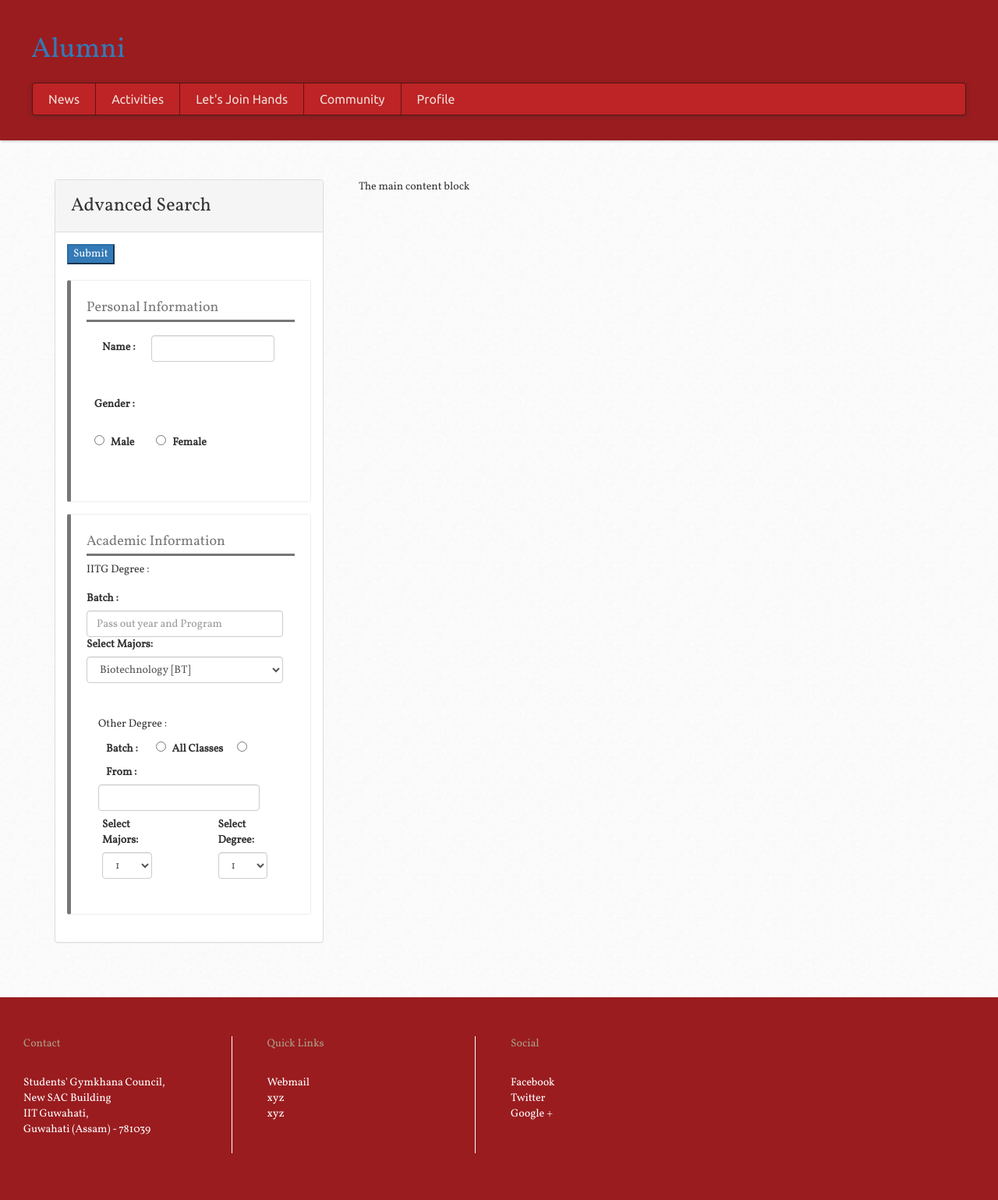
After one commit to sail-iitg/alumniportal, a Django app: page /search/ in a window 1280 px wide. The commit adds this page. Shown: the whole page at 78% size. Run offline with Django 3.2, Linux system fonts and the light colour scheme; the visitor is signed in with stand-in values (Sample User, id 1); parts of the project's set-up code (start-up, migrations or seed data) failed here and were passed over; some libraries are stand-ins or nearby versions.

Commit message:
Fixed DatetimePicker; Volunteer Display; MultiSearch

```diff
--- a/alumniportal/display_views.py
+++ b/alumniportal/display_views.py
@@ -6,6 +6,7 @@ from django.contrib import messages
 from django.contrib.auth.decorators import login_required
 from django.http import HttpResponseRedirect
 from django.shortcuts import render
+from django.db.models import Q
 import time
 from datetime import datetime
 from constants import *
@@ -96,3 +97,31 @@ def items(request, class_type, item_type):
         'items':items,
         'item_type':item_type,
         })
+
+def createQuery(request, result, field):
+    result = result & Q(**{field + "__icontains" : request.POST[field]})
+    return result
+
+@login_required
+def search(request):
+    if request.POST:
+        query = Q()
+        # import pdb; pdb.set_trace()
+        for field in request.POST:
+            if field == "csrfmiddlewaretoken":
+                continue
+            if request.POST[field]:
+                query = createQuery(request, query, field)
+                # query = query & Q(**field{field + "__icontains" : request.POST[field]})
+                # list_of_words = request.POST['name']
+            # for word in list_of_words:
+                # profiles = profiles.filter(name__icontains=word)
+        profiles = models.Profile.objects.filter(query)
+        print query
+        print profiles
+    return render(request, 'alumniportal/search.html', {
+        'page':"search",
+        'batches':PASS_OUT_YEARS,
+        'majors':DEPARTMENTS,
+        # 'profiles':profiles,
+        })
--- a/alumniportal/forms.py
+++ b/alumniportal/forms.py
@@ -84,8 +84,8 @@ class AddActivityForm(forms.ModelForm):
     """
     Form to create a new Activity
     """
-    files = MultiFileField(max_num = 10, min_num = 1, max_file_size = 1024*1024*5)
-    # date_of_birth = forms.DateTimeField(widget=DateTimePicker(options={"format": "DD-MM-YYYY", "pickTime":False}))
+    files = MultiFileField(max_num = 10, min_num = 1, max_file_size = 1024*1024*5, required=False)
+    end_date = forms.DateTimeField(widget=DateTimePicker(options={"format": "DD-MM-YYYY", "pickTime":False}))
 
     class Meta:
         model = models.Activity
--- a/alumniportal/models.py
+++ b/alumniportal/models.py
@@ -169,7 +169,7 @@ class Activity(models.Model):
     activity_type = models.CharField(max_length=32, choices=ACTIVITY_TYPE)
     name = models.CharField(max_length=32)  #Name of the Voluteer Activity being proposed
     purpose = models.CharField(max_length=128)  #Purpose of the activity eg. Welfare of society, CrowdSourcing, Survey
-    image = models.ImageField(upload_to=get_image_path, blank=True, null=True)
+    image = models.ImageField(upload_to=get_image_path)
     created = models.DateTimeField(blank=True)   #Date and time of the start of the activity (Could be timestamp for some)
     end_date = models.DateTimeField(blank=True, null=True)   #
     requirement = models.TextField(blank=True)    #Requirements if any
--- /dev/null
+++ b/alumniportal/templates/alumniportal/search.html
@@ -0,0 +1,138 @@
+<!-- Sumeet Bhaiya , you need to load the bottom three css files from staticfiles -->
+{% extends "base.html" %}
+{% block search %}
+{% load staticfiles %}
+
+<link rel="stylesheet" href="{% static 'assets/css/bootstrap.css' %}">
+<link rel="stylesheet" href="{% static 'assets/css/profile1.css' %}">
+<link rel="stylesheet" href="{% static 'assets/css/search.css' %}">
+<div class="col-md-4 main-content" >
+	<div class="panel panel-default">
+		<div class="panel-heading profile-panel-heading">
+			<h3>Advanced Search</h3>
+		</div>
+		<div class="panel-body">
+			<form role="form" method="POST" action="/search/">
+			{% csrf_token %}
+      			<button class="btn-primary">Submit</button>
+				<div class="bs-callout bs-callout-default">
+					<h4>Personal Information</h4>
+					<div class="row form-group">
+					 	<div class="col-md-12">
+					 		<div class="label-container">
+						 		<label for="name">Name :</label>
+							</div>
+					 		<div class="form-element-container">
+						 		<input type="text" class="form-control" name="name" id="name">
+					 		</div>
+						</div>
+					</div>
+					<div class="row form-group">
+					 	<div class="col-md-12">
+							<div class="form-radio-container col-md-12">
+						 		<div class="row">
+						 			<label class="control-label" for="radios">Gender : </label>
+						 		</div>
+							    <div class="row">
+								    <label for="gender-m">
+								      <input type="radio" name="gender" id="gender-m" value="m">
+									      <label class="form-radio-option-label">Male</label>
+								    </label>
+								    <label for="gender-f">
+								      <input type="radio" name="gender" id="gender-f" value="f">
+								      <label class="form-radio-option-label">Female</label>
+								    </label>
+								</div>
+							</div>
+					 	</div>
+					</div>
+
+				</div>
+
+			<div class="bs-callout bs-callout-default">
+			    <h4>Academic Information</h4>
+					<h5>IITG Degree :</h5>
+	            <div class="row form-group">
+					<div class="col-md-12">
+				 		<div class="form-container">
+					 		<label class="control-label" for="datalist-batch">Batch :</label>
+						 		<input list="batch" name="batch" type="text" class="form-control" placeholder="Pass out year and Program">
+						 		<datalist id="batch" size="10">
+						 		{% for batch in batches %}
+						 			<option value="{{batch.0}}">{{batch.1}}</option>
+						 		{% endfor %}
+						 		</datalist>
+						 </div>
+					</div>
+					<div class="col-md-12">
+						<div class="form-container">
+					      <label for="select-major">Select Majors:</label>
+						      <select class="form-control" id="select-major">
+							        {% for major in majors %}
+							        <option value="{{major.0}}">{{major.1}}</option>
+							        {% endfor %}
+						      </select>
+						</div>
+					</div>
+				</div>
+
+			    <div class="row form-group">
+					<div class="col-md-12">
+				 		<div class="form-radio-container col-md-12">
+					 		<h5>Other Degree :</h5>
+					 		<label class="control-label" for="radios-other">Batch :</label>
+						    <label for="radios-0-other">
+						      <input type="radio" name="radios-other" id="radios-0-other" value="1">
+						      <label class="form-radio-option-label">All Classes</label>
+						    </label>
+					    	<input type="radio" name="radios-1-other" id="radios-1-other" value="1">
+					      <!-- <div class="label-container"> -->
+						 		<label for="class-year-from-other">From :</label>
+						  <!-- </div> -->
+					 		<input type="text" class="form-control" id="class-year-from-other">
+
+							<!--  <div class="label-container">
+							   	<label class="form-radio-option-label">To :</label>
+							</div>
+							<div class="form-element-container"></div>
+							  	<input type="text" class="form-control" id="class-year-to">
+							</div> -->
+						</div>
+					</div>
+
+				 	<div class="col-md-6">
+						<div class="label-container">
+						      <label for="select-major">Select Majors:</label>
+							      <select class="form-control" id="select-major">
+							        <option>1</option>
+							        <option>2</option>
+							        <option>3</option>
+							        <option>4</option>
+							      </select>
+						</div>
+					</div>
+
+					<div class="col-md-6">
+						<div class="label-container">
+					      <label for="select-degree">Select Degree:</label>
+							      <select class="form-control" id="select-degree">
+							        <option>1</option>
+							        <option>2</option>
+							        <option>3</option>
+							        <option>4</option>
+							      </select>
+						</div>
+					</div>
+
+				</div>
+
+      		</div>
+			</form>
+	</div>
+
+</div>
+</div>
+<div class="col-md-8">
+The main content block
+</div>
+{% endblock %}
--- a/alumniportal/templates/alumniportal/volunteer.html
+++ b/alumniportal/templates/alumniportal/volunteer.html
@@ -32,6 +32,4 @@
 
           </div>
 
-          </div>
-
 {% endblock %}
--- a/alumniportal/templates/base.html
+++ b/alumniportal/templates/base.html
@@ -18,7 +18,8 @@
 	<link rel="stylesheet" href="{% static 'assets/css/profile1.css' %}"> <!--  -->
 	<link rel="stylesheet" href="{% static 'assets/css/search.css' %}"> <!--  -->
 	<link rel="stylesheet" href="{% static 'assets/css/sidebar.css' %}"> <!--  -->
-
+	<!-- JQuery Loaded first -->
+	<script src="{% static 'assets/js/jquery.min.js' %}"></script>
 
 
 </head>
@@ -35,7 +36,7 @@
 						<ul class="nav">
 							<li><a href="/news">News</a></li>
 							<li><a href="/activity/">Activities</a></li>
-							<li><a href="#">Let's Join Hands</a></li>
+							<li><a href="/volunteer">Let's Join Hands</a></li>
 							<li><a href="/community">Community</a></li>
 							{% if request.user.is_authenticated and request.user.username != "admin" %}
 							<li><a href="/profile" class="last-header-item">Profile</a></li> {% endif %}
@@ -73,6 +74,8 @@
 	          	<!-- EDITED -->
 	          {% elif page == "add-activity" %}
 	          	{% block add-activity %}{% endblock %}
+	          {% elif page == "search" %}
+	          	{% block search %}{% endblock %}
 	          {% elif page == "blog-details-edit" %}
 	          	{% block blog-details-edit %}{% endblock %}
 	          {% endif %}
@@ -80,14 +83,15 @@
          	  <!--  End Main Content-->
 
 	          <!-- Widgets to be added dynamically to sidebar -->
+	          {% if page != "search" %}
 	          <div class="col-md-3 sidebar" >
 	          <!--  Widget - add the block (complete contents of file) here -->
               {% include "widgets/login.html" %}
               {% include "widgets/question.html" %}
               {% include "widgets/twitter.html" %}
 			  <!--  End Widget-->
-
 	          </div>
+	     		{% endif %}
 	        </div>
 	    </div>
 	        <!-- Same footer across all pages -->
@@ -155,7 +159,6 @@
 
 	<!-- Scripts -->
 
-	<script src="{% static 'assets/js/jquery.min.js' %}"></script>
 	<script src="{% static 'assets/js/bootstrap.min.js' %}"></script>
 
 </body>
--- a/alumniportal/urls.py
+++ b/alumniportal/urls.py
@@ -24,6 +24,7 @@ urlpatterns = [
     url(r'^activity/add/$', forms_views.add_activity , name='add_activity'),
     url(r'^activity/(?P<item_type>.*)/$', display_views.activity_items),
     # url(r'^activity/(?P<item_type>\b(event|meet|volunteer|survey|project)\b)/$', display_views.activity_items),
+    url(r'^volunteer/$', display_views.volunteer),
     url(r'^blog/edit/$', forms_views.blog_details_edit , name='blog_details_edit'),
     ##edit end
     url(r'^community/$', display_views.community , name='community'),
@@ -32,4 +33,5 @@ urlpatterns = [
     # url(r'^achievement/(?P<type>\b(all|iitg|alumni|student)\b)/$', display_views.items , name='news-items'),
     url(r'^profile/$', display_views.profile , name='profile'),
     url(r'^edit-profile/(?P<tab_type>\b(personal|professional|project|achievement|iitg|education)\b)/$', forms_views.edit_profile , name='edit-profile'),
+    url(r'^search/$', display_views.search)
 ]+ static(settings.MEDIA_URL, document_root=settings.MEDIA_ROOT)
```
Also changed, not shown: alumniportal/templates/alumniportal/activity.html (+9 -3 lines).
